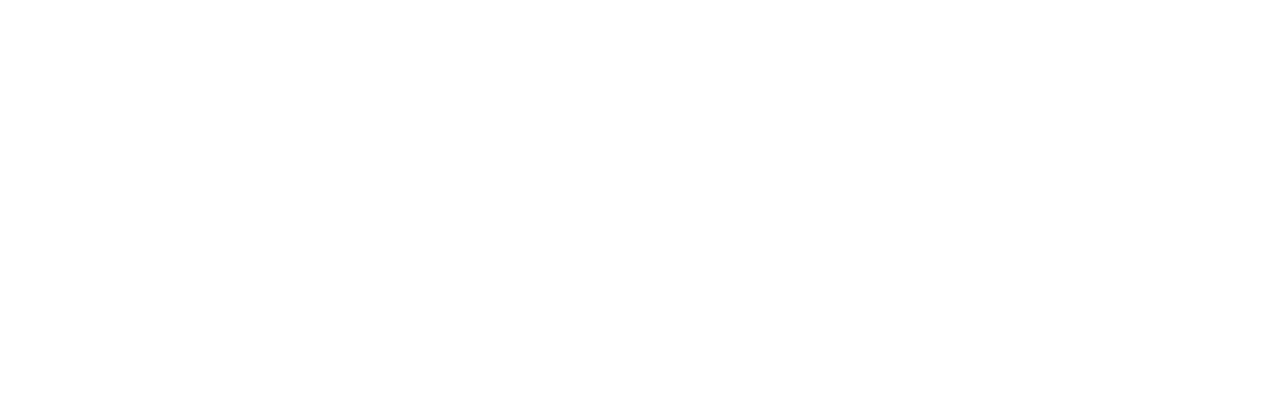
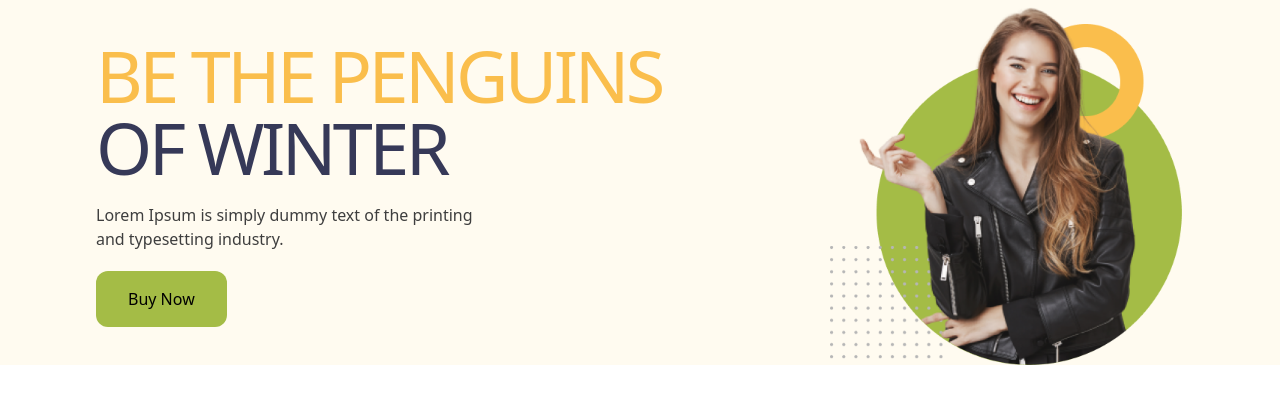
Before and after one commit to rubai-hossain/penguin-fashion-with-tailwind, a plain HTML site: page index.html in a window 1280 px wide. Drawn offline with nearby package versions, Linux system fonts and the light colour scheme.

Commit message:
banner add

```diff
--- a/index.html
+++ b/index.html
@@ -1,11 +1,29 @@
 <!DOCTYPE html>
 <html lang="en">
+
 <head>
     <meta charset="UTF-8">
     <meta name="viewport" content="width=device-width, initial-scale=1.0">
     <title>Penguin Fashion</title>
+    <script src="https://cdn.tailwindcss.com"></script>
 </head>
+
 <body>
+    <header class="bg-[#FFFBF0]">
+        <section class="flex justify-between items-center px-24 gap-32">
+            <div class="">
+                <h1 class="text-7xl tracking-tighter font-normal text-[#363958] uppercase"><span
+                        class="text-[#FABE4C]">Be the Penguins</span>
+                    of Winter</h1>
+                <p class="text-[#3E3E3E] leading-6 max-w-96 py-5">Lorem Ipsum is simply dummy text of the printing
+                    and typesetting industry.</p>
+                    <button class="px-8 py-4 bg-[#A4BC46] rounded-xl">Buy Now</button>
+            </div>
+            <div class="w-1/2">
+                <img class="w-full" src="./images/model.png" alt="">
+            </div>
+        </section>
+    </header>
+</body>
 
-</body>
 </html>
--- /dev/null
+++ b/tailwind.config.js
@@ -0,0 +1,8 @@
+/** @type {import('tailwindcss').Config} */
+module.exports = {
+    content: ["./src/**/*.{html,js}"],
+    theme: {
+      extend: {},
+    },
+    plugins: [],
+  }
```
